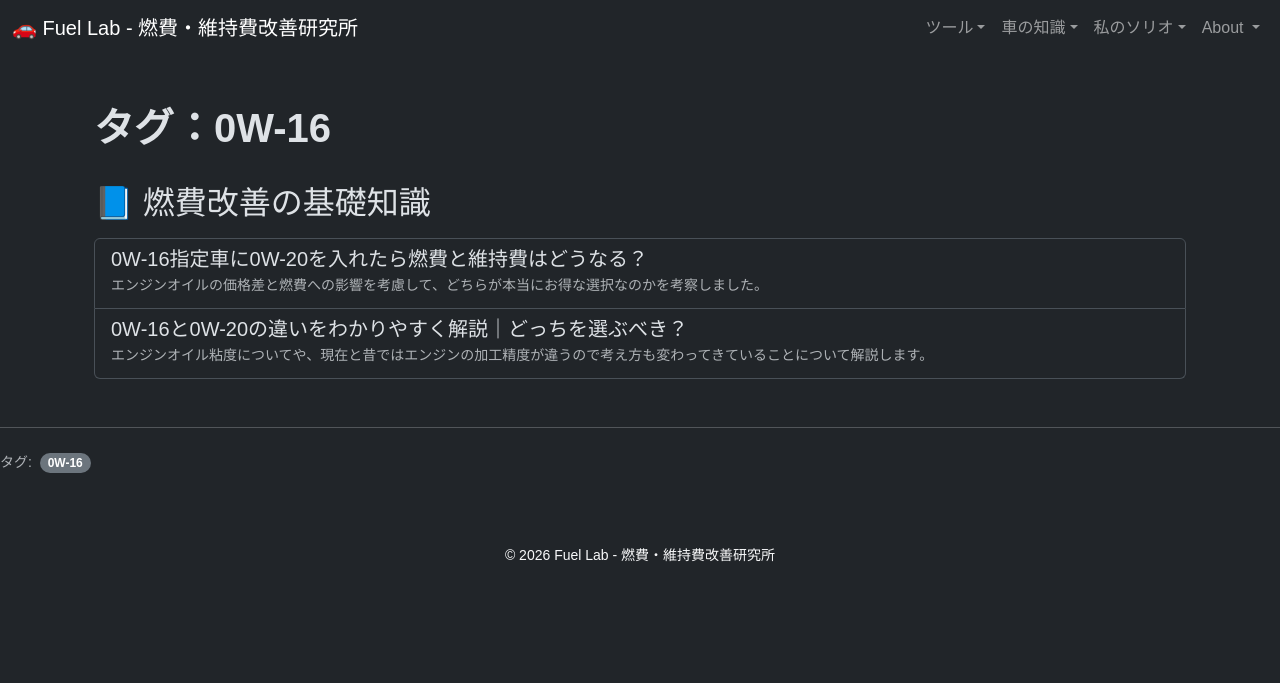
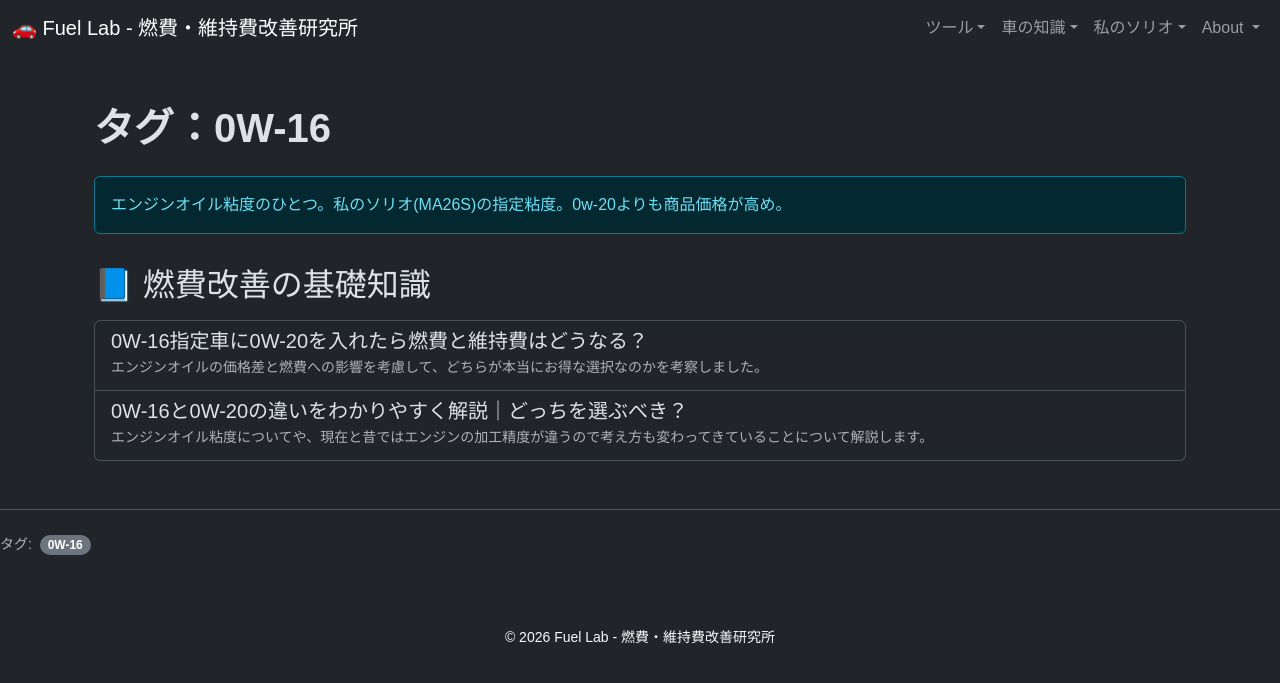
Before and after one commit to funyapar-org/fuel-lab, a Jekyll site: the page built from _tags/0w-16.md, in a window 1280 px wide. Shown: the top 683 px of the page. Built offline with Jekyll 4.4.1, drawn with Linux system fonts in a browser that asks for light colours.

Commit message:
0w-16.md を更新

```diff
--- a/_tags/0w-16.md
+++ b/_tags/0w-16.md
@@ -2,4 +2,5 @@
 layout: tag
 tag: 0w-16
 title: "0w-16"
+description: エンジンオイル粘度のひとつ。私のソリオ(MA26S)の指定粘度。0w-20よりも商品価格が高め。
 ---
```
